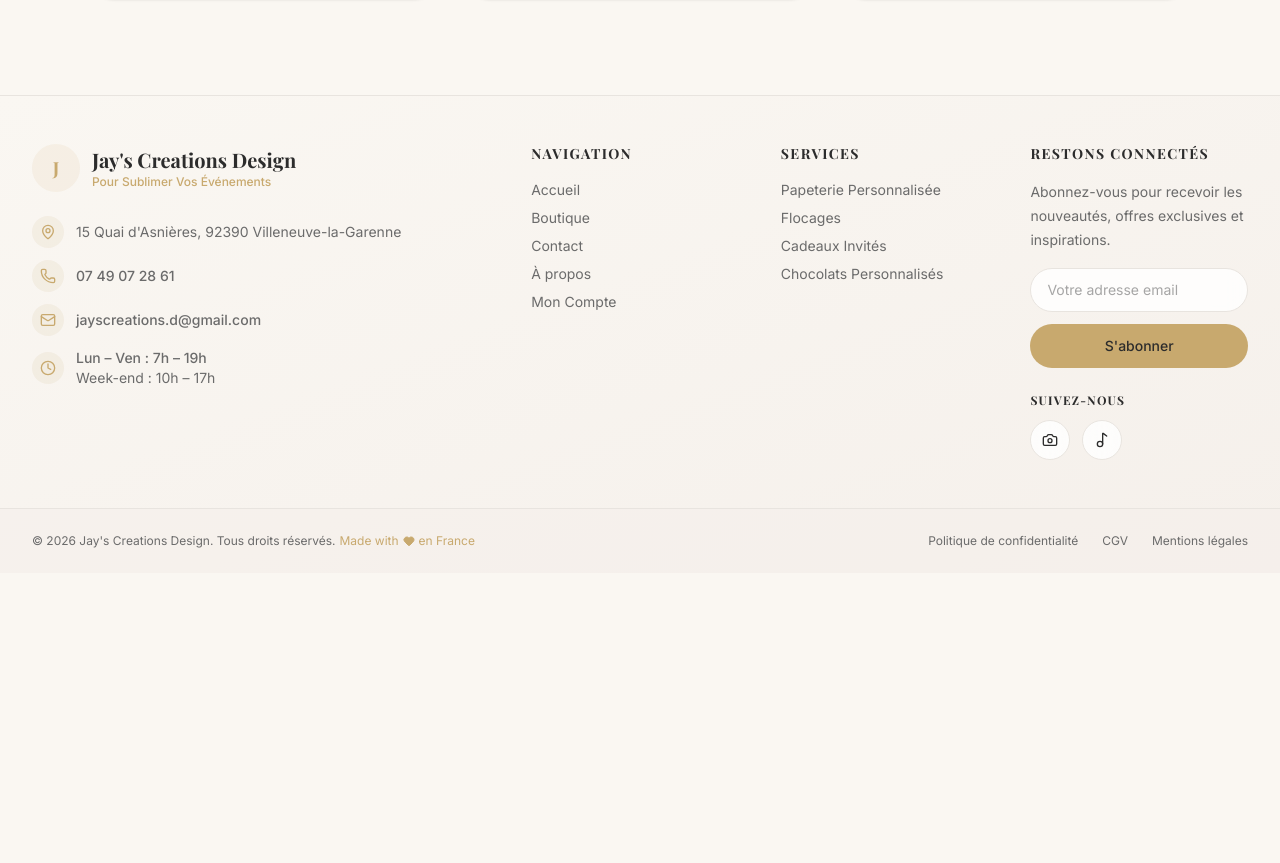
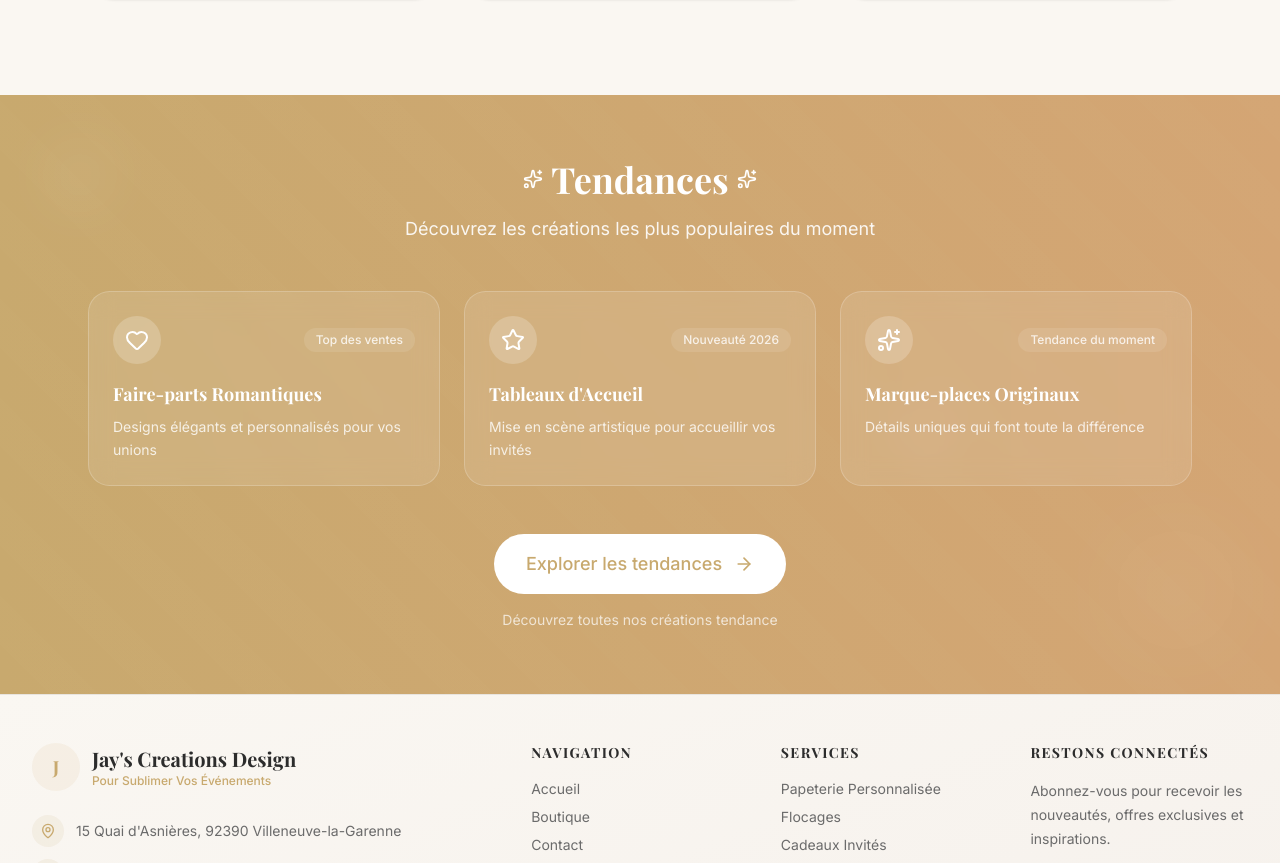
Before and after one commit to jayscreationsdesign/jayscreation, a Next.js app: page / in a window 1280 px wide. Shown: the part 1618-2481 px from the top of the page. Before the commit the page ends 2191 px from the top, so only its background shows below. Built offline with nearby package versions, Linux system fonts and the light colour scheme; a web font is replaced by a local one.

Commit message:
Ajout bandeau Tendances après section comment commander

```diff
--- a/src/app/page.tsx
+++ b/src/app/page.tsx
@@ -1,6 +1,7 @@
 import { Metadata } from "next";
 import Hero from "@/components/home/Hero";
 import HowToOrder from "@/components/home/HowToOrder";
+import Tendances from "@/components/home/Tendances";
 
 export const metadata: Metadata = {
   title: "Jay's Créations Design - Papeterie Événementielle Premium",
@@ -12,6 +13,7 @@ export default function Home() {
     <>
       <Hero />
       <HowToOrder />
+      <Tendances />
     </>
   );
 }
--- /dev/null
+++ b/src/components/home/Tendances.tsx
@@ -0,0 +1,90 @@
+import { ArrowRight, Star, Heart, Sparkles } from "lucide-react";
+
+export default function Tendances() {
+  return (
+    <section className="py-16 bg-gradient-to-r from-[#C8A96E] to-[#D4A574] relative overflow-hidden">
+      {/* Pattern de fond subtil */}
+      <div className="absolute inset-0 opacity-10">
+        <div className="absolute inset-0" style={{
+          backgroundImage: `repeating-linear-gradient(45deg, transparent, transparent 35px, rgba(255,255,255,.1) 35px, rgba(255,255,255,.1) 70px)`,
+        }} />
+      </div>
+
+      {/* Contenu principal */}
+      <div className="relative z-10 mx-auto max-w-6xl px-4 sm:px-6">
+        <div className="text-center mb-12">
+          <div className="inline-flex items-center gap-2 mb-4">
+            <Sparkles className="h-5 w-5 text-white" />
+            <h2 className="font-heading text-3xl text-white sm:text-4xl font-bold">
+              Tendances
+            </h2>
+            <Sparkles className="h-5 w-5 text-white" />
+          </div>
+          <p className="text-lg text-white/90 max-w-2xl mx-auto">
+            Découvrez les créations les plus populaires du moment
+          </p>
+        </div>
+
+        {/* Grille des tendances */}
+        <div className="grid gap-6 md:grid-cols-3 mb-12">
+          {[
+            {
+              icon: Heart,
+              title: "Faire-parts Romantiques",
+              description: "Designs élégants et personnalisés pour vos unions",
+              trend: "Top des ventes"
+            },
+            {
+              icon: Star,
+              title: "Tableaux d'Accueil",
+              description: "Mise en scène artistique pour accueillir vos invités",
+              trend: "Nouveauté 2026"
+            },
+            {
+              icon: Sparkles,
+              title: "Marque-places Originaux",
+              description: "Détails uniques qui font toute la différence",
+              trend: "Tendance du moment"
+            }
+          ].map((item, index) => (
+            <div
+              key={index}
+              className="bg-white/10 backdrop-blur-md border border-white/20 rounded-2xl p-6 hover:bg-white/20 transition-all duration-300 transform hover:scale-[1.02]"
+            >
+              <div className="flex items-center justify-between mb-4">
+                <div className="h-12 w-12 bg-white/20 rounded-full flex items-center justify-center">
+                  <item.icon className="h-6 w-6 text-white" />
+                </div>
+                <span className="text-xs font-medium text-white/80 bg-white/10 px-3 py-1 rounded-full">
+                  {item.trend}
+                </span>
+              </div>
+              <h3 className="font-heading text-lg font-bold text-white mb-2">
+                {item.title}
+              </h3>
+              <p className="text-sm text-white/80 leading-relaxed">
+                {item.description}
+              </p>
+            </div>
+          ))}
+        </div>
+
+        {/* Call-to-action */}
+        <div className="text-center">
+          <div className="inline-flex items-center gap-3 bg-white text-[#C8A96E] px-8 py-4 rounded-full font-medium hover:bg-white/90 transition-all duration-300 transform hover:scale-[1.02] group">
+            <span className="text-lg">Explorer les tendances</span>
+            <ArrowRight className="h-5 w-5 group-hover:translate-x-1 transition-transform duration-300" />
+          </div>
+          <p className="text-white/70 text-sm mt-4">
+            Découvrez toutes nos créations tendance
+          </p>
+        </div>
+      </div>
+
+      {/* Éléments décoratifs */}
+      <div className="absolute top-10 left-10 w-20 h-20 bg-white/5 rounded-full blur-xl" />
+      <div className="absolute bottom-10 right-10 w-32 h-32 bg-white/5 rounded-full blur-2xl" />
+      <div className="absolute top-1/2 right-1/4 w-16 h-16 bg-white/5 rounded-full blur-lg" />
+    </section>
+  );
+}
```
